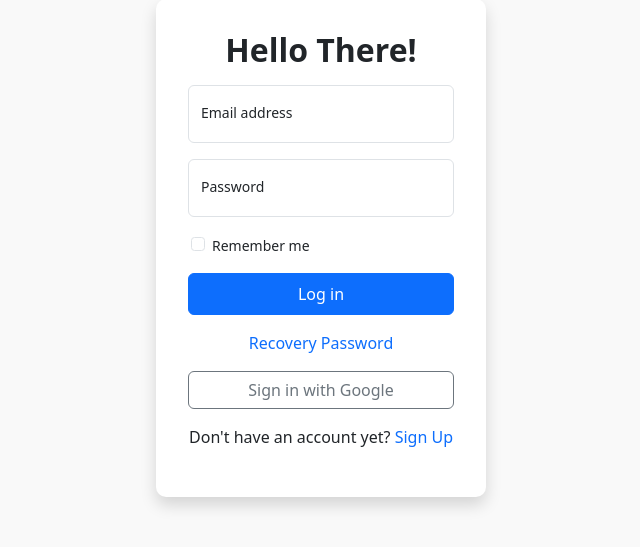
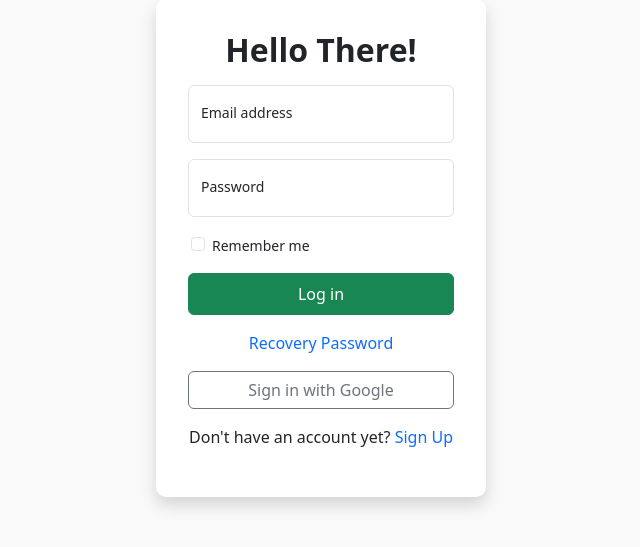
Before and after one commit to chen-gloria/leftover-to-recipe, a Symfony app: template leftover/templates/login/login.html.twig in a window 1280 px wide. Shown: the part 152-699 px from the top of the page, without its empty margins (307-947 px from the left). Run offline with Twig, Linux system fonts and the light colour scheme; the template is opened without the code that fills it, so the values that code supplies are empty; some libraries are stand-ins or nearby versions.

Commit message:
Added button color

```diff
--- a/leftover/templates/login/login.html.twig
+++ b/leftover/templates/login/login.html.twig
@@ -27,7 +27,7 @@
                     Remember me
                 </label>
             </div>
-            <button class="btn btn-primary w-100 py-2" type="submit">Log in</button>
+            <button class="btn btn-success w-100 py-2" type="submit">Log in</button>
             <div class="text-center my-3">
                 <a href="#" class="text-decoration-none">Recovery Password</a>
             </div>
```
